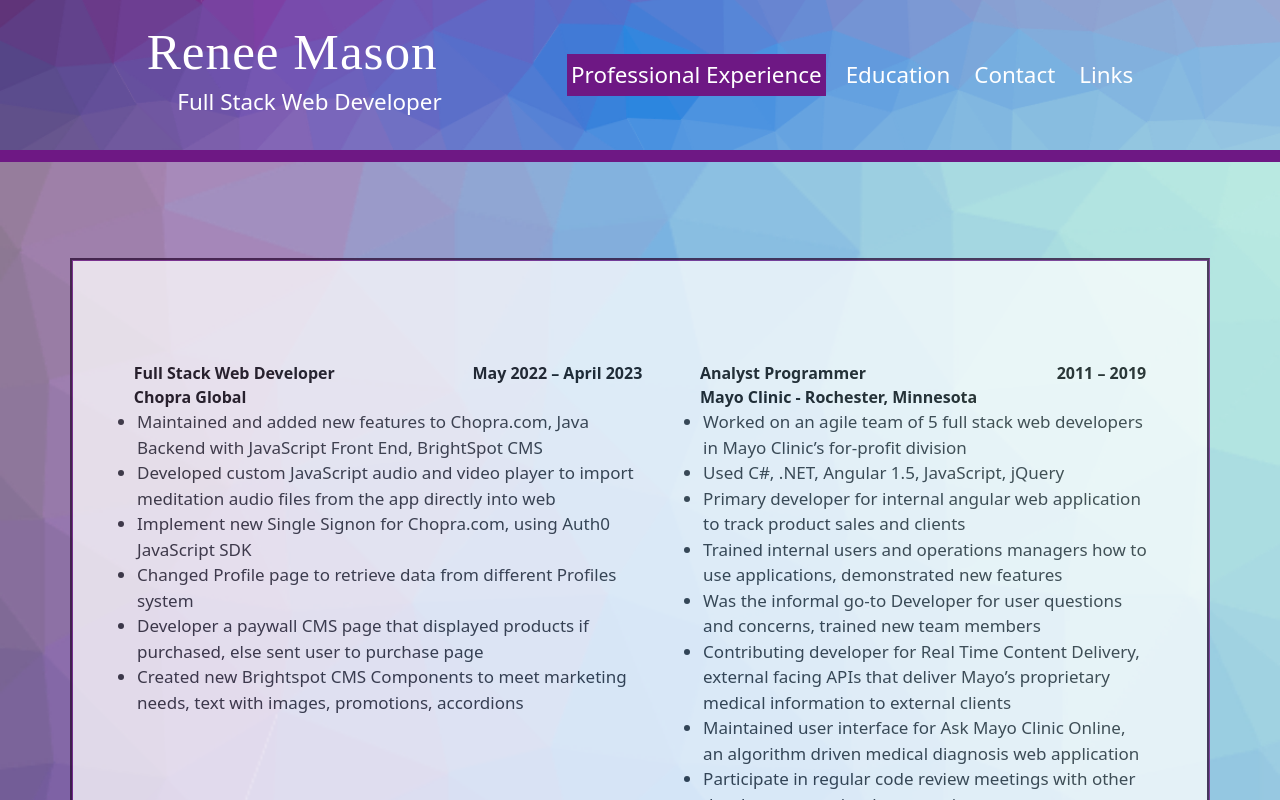
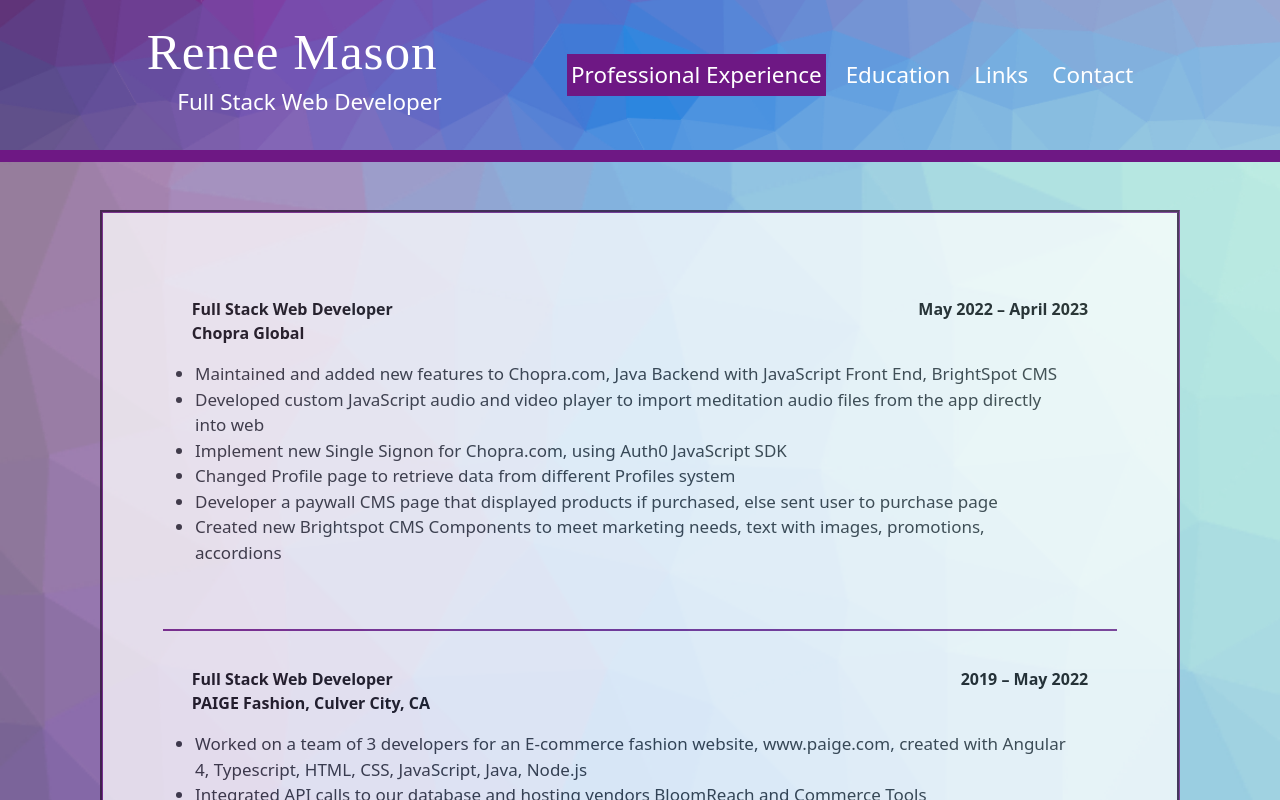
Before and after one commit to lenorared/ResumeReact, a React (Vite) app: page /experience in a window 1280 px wide. Shown: the top 800 px of the page. Built offline with nearby package versions, Linux system fonts and the light colour scheme; a web font is replaced by a local one.

Commit message:
formatting

```diff
--- a/src/App.css
+++ b/src/App.css
@@ -16,8 +16,9 @@ body {
 }
 
 .container {
-  width: 1280px;
-  margin: 6rem auto;
+  /* max-width: 1280px !important; */
+  width: 1080px !important;
+  margin: 3rem auto 6rem;
   background-color: white;
   padding: 3rem 6rem;
   opacity: 75%;
--- a/src/Navbar.tsx
+++ b/src/Navbar.tsx
@@ -13,8 +13,8 @@ const Navbar = () => {
     <ul>
       <CustomLink to="/experience"> Professional Experience </CustomLink>
       <CustomLink to="/education"> Education </CustomLink>
+      <CustomLink to="/links"> Links </CustomLink>
       <CustomLink to="/contact"> Contact </CustomLink>
-      <CustomLink to="/links"> Links </CustomLink>
     </ul>
     </nav>
   )
--- a/src/pages/Contact.css
+++ b/src/pages/Contact.css
@@ -14,6 +14,7 @@ button {
     background-color: var(--darkpurple) !important;
     border-color: var(--darkpurple) !important;
     padding: .6rem 1.4rem !important;
+    color: var(--lightpurple);
 }
 
 button:hover {
--- a/src/pages/Contact.tsx
+++ b/src/pages/Contact.tsx
@@ -5,7 +5,6 @@ import './Contact.css'
 export const Contact = () => {
   return (
     <>
-
     <form action="https://api.web3forms.com/submit" method="POST" >
     <h3 className="mb-3"> Send me an email </h3>
     <input type="hidden" name="access_key" value="9350e9f1-b735-4874-bdde-225b38fe87d0" />
@@ -28,9 +27,7 @@ export const Contact = () => {
     <div className="h-captcha" data-captcha="true"></div>
     <button type="submit">Send Email</button>
     </form>
-
     <script src="https://web3forms.com/client/script.js" async defer></script>
     </>
-
   )
 }
--- a/src/pages/Experience.css
+++ b/src/pages/Experience.css
@@ -1,22 +1,10 @@
-.container {
-    padding: 2rem !important;
-   /*  opacity: 95% !important; */
-}
-
 .profExp {
-    display: flex;
-}
-
-.column {
-    display: flex;
-    flex-wrap: wrap;
-    flex-direction: column;
+   padding: 0 3rem;
 }
 
 .job {
     border-bottom: 2px var(--darkpurple) solid;
-    padding-bottom: 8rem;
-    padding-top: 3rem;
+    padding: 1rem 0 3rem 0;
 }
 
 .job:last-of-type {
@@ -39,6 +27,7 @@
 .job ul {
     width: 95%;
     text-align: left;
+    padding-top: 1rem;
 }
 
 li {
--- a/src/pages/Experience.tsx
+++ b/src/pages/Experience.tsx
@@ -1,34 +1,8 @@
 import './Experience.css'
 
-/* interface JobDesc {
-    title: String;
-    company: String;
-    startDate: String;
-    endDate: String;
-} */
-
-// type z = JobDesc[];
-
-/* var JobDesc[] = [
-    {title: "Full Stack", company: "Chopra", startDate: "May 2022", endDate: "April 2023"},
-]
-
-interface Props {
-    myJobs: JobDesc[];
-}   */
-
-
-/* var myJobs2: JobDesc[] = [
-    {title: "Full Stack", company: "Chopra", startDate: "May 2022", endDate: "April 2023"},
-    {title: "Full Stack", company: "Paige", startDate: "December 2019", endDate: "May 2022"}
-] */
-
 const Experience = () => {
-   // const z = 2;
   return (
     <div className="profExp">
-    <div className="column">
-    {/* <h3>  PROFESSIONAL EXPERIENCE </h3> */}
     <div className="job">
     <div className="jobTitle">
         <span> Full Stack Web Developer  <br />  Chopra Global  </span>
@@ -66,8 +40,6 @@ const Experience = () => {
         <li>	Run Google Lighthouse Report and fix website issues, such as delete unused JavaScript code and improve mobile usability </li>
     </ul>
     </div>
-   </div>
-    <div className="column">
     <div className="job">
     <div className="jobTitle">
         <span>  Analyst Programmer <br />  Mayo Clinic - Rochester, Minnesota   </span>
@@ -87,7 +59,6 @@ const Experience = () => {
     </ul>
     </div>
 
-
     <div className="job">
     <div className="jobTitle">
         <span> Staff Software Engineer <br /> IBM - Rochester, Minnesota  </span>
@@ -103,18 +74,9 @@ const Experience = () => {
         <li>	For severity 1 or system down situation, worked with client 24x7 until problem solved  </li>
     </ul>
     </div>
-    </div>
 
 </div>
   )
 }
 
-{/* const JobTitle = () => {
-  return (
-    <div className="jobTitle">
-        <span> hi job title </span>
-    </div>
-  )
-} */}
-
 export default Experience
--- a/src/pages/Profile.css
+++ b/src/pages/Profile.css
@@ -3,7 +3,7 @@
     max-width: 680px;
     margin: 0 auto;
     text-align: left;
-    padding: 4rem 0;
+    /* padding: 4rem 0; */
 }
 
 .myProfile p {
```
